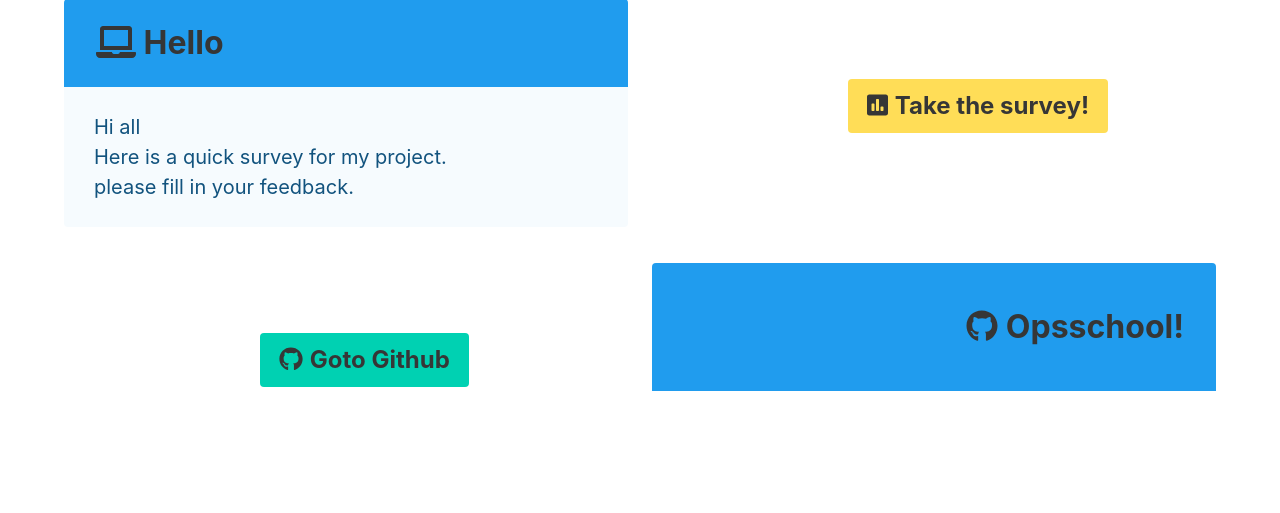
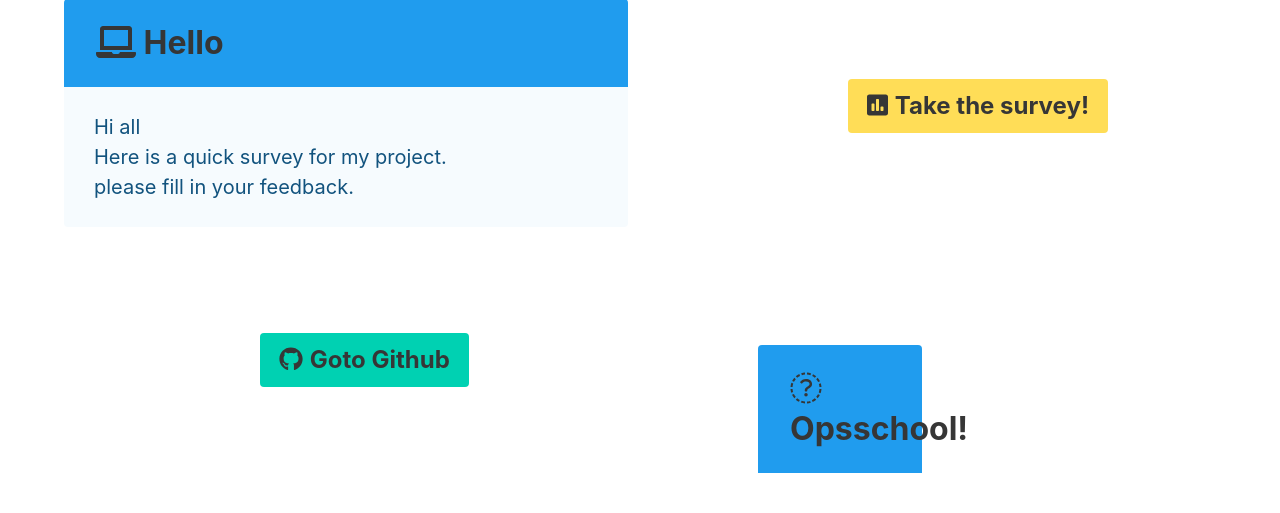
Before and after one commit to eransaban/opsschool-app, a Flask app: page / in a window 1280 px wide. Shown: the part 287-800 px from the top of the page. Run offline with Flask 2, Linux system fonts and the light colour scheme; some libraries are stand-ins or nearby versions.

Commit message:
Update information.html

```diff
--- a/templates/information.html
+++ b/templates/information.html
@@ -45,11 +45,10 @@
       	</button>
       </div>
       <div class="column is-half">
+	      <div class="column is-4 is-offset-2" style="margin-top: 70px;">
 	        <article class="message is-info">
 	          <div class="message-header has-text-dark is-size-3">
-			  <br>
-			  <br>
-	            <p><i class="fab fa-github"></i>  Opsschool!</p>
+	            <p><i class="fab graduation-cap"></i>  Opsschool!</p>
 	          </div>
 	        </article>
 	    </div>
```
